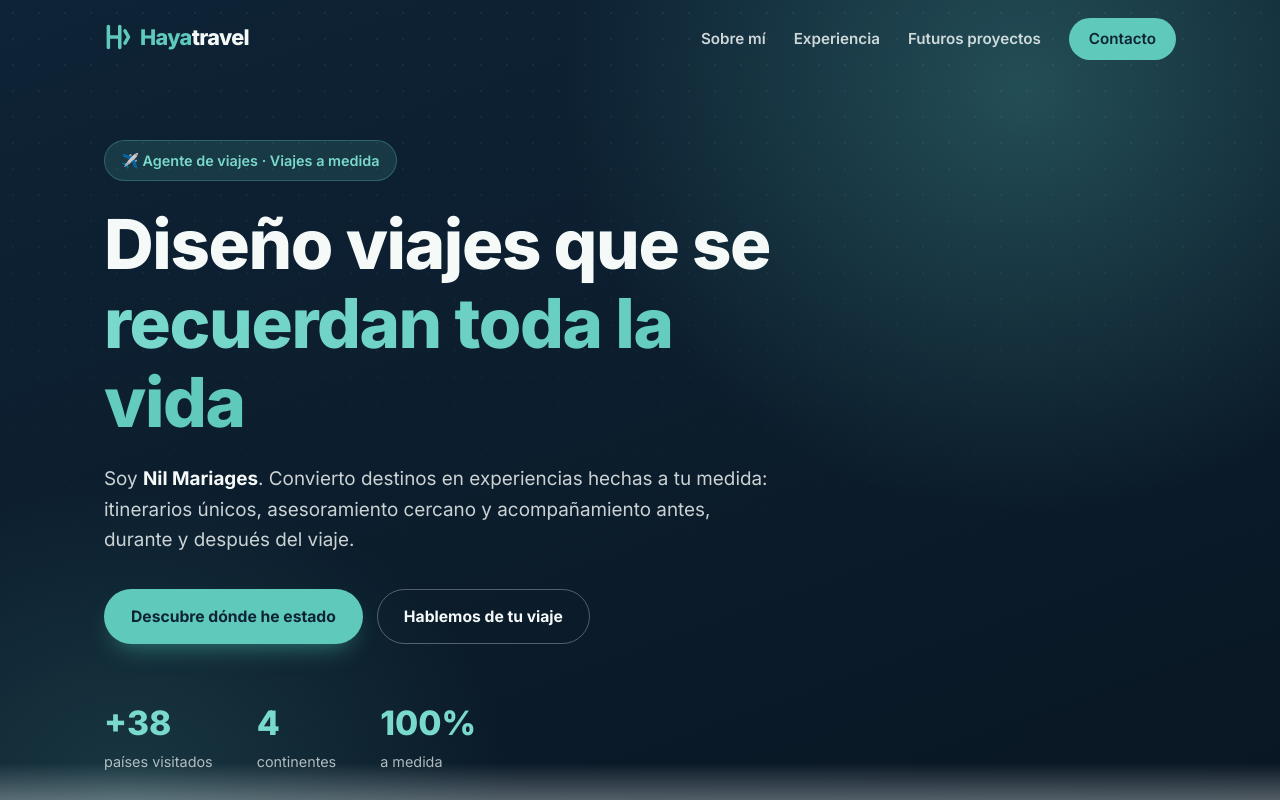
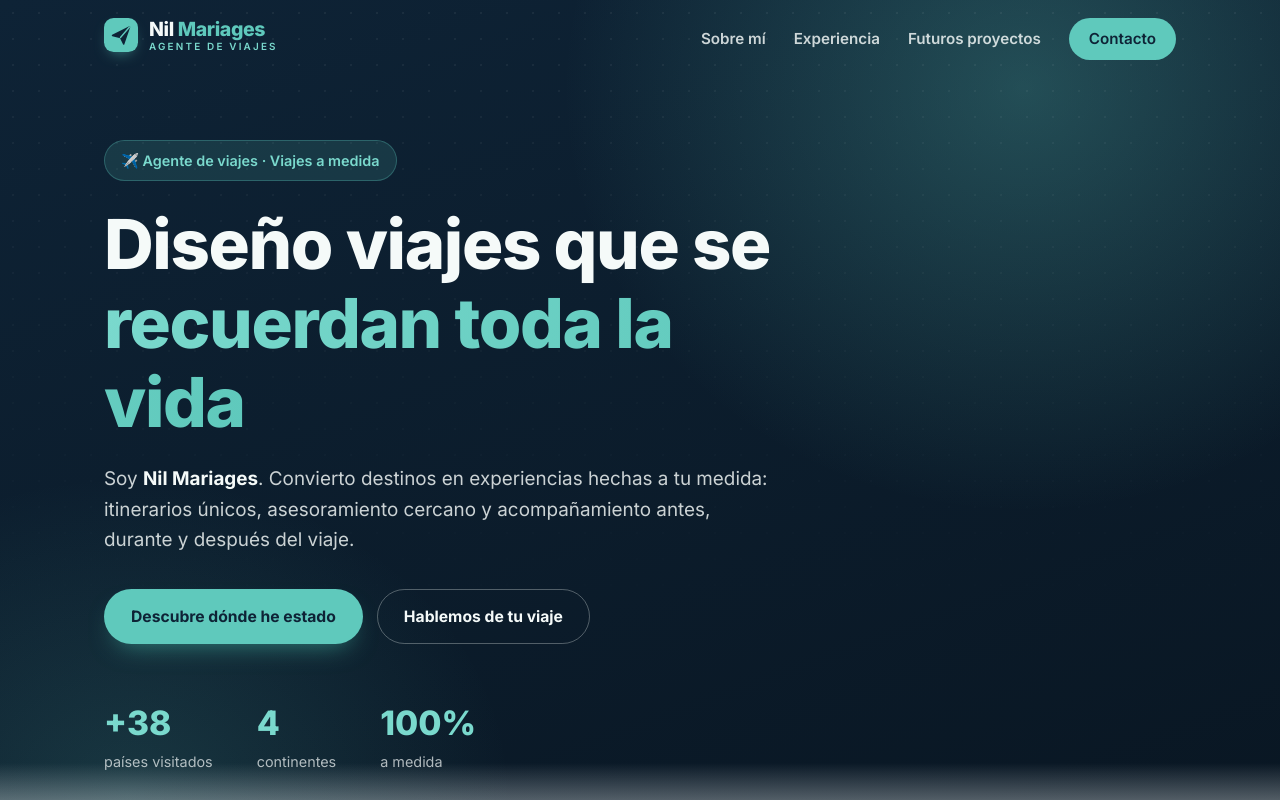
Before and after one commit to Doplax/nil-mariages, an Astro site: page / in a window 1280 px wide. Shown: the top 800 px of the page. Built offline with nearby package versions, Linux system fonts and the light colour scheme; Astro itself is replaced by a stand-in of ours.

Commit message:
refactor(brand): rebrand site to Nil Mariages with custom logo
Haya travel was only a colour-palette reference, not the brand. Replace
the wordmark with a custom Nil Mariages logo (paper-plane mark + name +
"Agente de viajes" tagline), update the favicon, page title, metadata,
footer and contact details accordingly.

Co-Authored-By: Claude Opus 4.8 (1M context) <noreply@anthropic.com>

```diff
--- a/package.json
+++ b/package.json
@@ -1,5 +1,5 @@
 {
-  "name": "haya-travel-portfolio",
+  "name": "nil-mariages-portfolio",
   "type": "module",
   "version": "1.0.0",
   "private": true,
--- a/src/components/Logo.astro
+++ b/src/components/Logo.astro
@@ -1,26 +1,32 @@
 ---
 interface Props {
-  /** Color del texto "travel" y del trazo: 'navy' sobre fondo claro, 'cream' sobre fondo oscuro */
+  /** Color del texto: 'navy' sobre fondo claro, 'cream' sobre fondo oscuro */
   variant?: 'navy' | 'cream';
+  /** Muestra la línea de tagline bajo el nombre */
+  tagline?: boolean;
 }
-const { variant = 'navy' } = Astro.props;
-const travelColor = variant === 'navy' ? 'var(--navy)' : 'var(--cream)';
+const { variant = 'navy', tagline = true } = Astro.props;
+const nameColor = variant === 'navy' ? 'var(--navy)' : 'var(--cream)';
+const tagColor = variant === 'navy' ? 'var(--teal-deep)' : 'var(--teal-bright)';
 ---
 
-<span class="logo" aria-label="Haya travel">
+<span class="logo" aria-label="Nil Mariages, agente de viajes">
   <span class="logo-mark" aria-hidden="true">
-    <svg viewBox="0 0 32 32" width="28" height="28" fill="none" xmlns="http://www.w3.org/2000/svg">
+    <svg viewBox="0 0 32 32" width="34" height="34" fill="none" xmlns="http://www.w3.org/2000/svg">
+      <rect width="32" height="32" rx="9" fill="var(--teal)"></rect>
       <path
-        d="M5 4v24M5 16h13M18 4v24"
-        stroke="var(--teal)"
-        stroke-width="4"
-        stroke-linecap="round"
+        d="M8 16.5l16-8-5.5 16-3-6.2L8 16.5z"
+        fill="var(--navy)"
+        stroke="var(--navy)"
+        stroke-width="1.4"
+        stroke-linejoin="round"
       ></path>
-      <path d="M24 9l4 7-4 7" stroke="var(--teal)" stroke-width="4" stroke-linecap="round" stroke-linejoin="round"></path>
+      <path d="M15.5 18.3L24 8.5" stroke="var(--teal)" stroke-width="1.3" stroke-linecap="round"></path>
     </svg>
   </span>
   <span class="logo-text">
-    <span class="logo-haya">Haya</span><span class="logo-travel" style={`color:${travelColor}`}>travel</span>
+    <span class="logo-name" style={`color:${nameColor}`}>Nil <span class="logo-accent">Mariages</span></span>
+    {tagline && <span class="logo-tag" style={`color:${tagColor}`}>Agente de viajes</span>}
   </span>
 </span>
 
@@ -28,17 +34,33 @@ const travelColor = variant === 'navy' ? 'var(--navy)' : 'var(--cream)';
   .logo {
     display: inline-flex;
     align-items: center;
-    gap: 8px;
+    gap: 11px;
   }
   .logo-mark {
     display: inline-flex;
+    flex-shrink: 0;
+    box-shadow: 0 6px 16px -8px rgba(95, 201, 188, 0.9);
+    border-radius: 9px;
   }
   .logo-text {
-    font-size: 1.35rem;
+    display: flex;
+    flex-direction: column;
+    line-height: 1.05;
+  }
+  .logo-name {
+    font-size: 1.22rem;
     font-weight: 800;
-    letter-spacing: -0.03em;
+    letter-spacing: -0.02em;
   }
-  .logo-haya {
+  .logo-accent {
     color: var(--teal);
   }
+  .logo-tag {
+    font-size: 0.62rem;
+    font-weight: 600;
+    letter-spacing: 0.22em;
+    text-transform: uppercase;
+    color: var(--teal-deep);
+    margin-top: 2px;
+  }
 </style>
--- a/src/layouts/Layout.astro
+++ b/src/layouts/Layout.astro
@@ -8,7 +8,7 @@ interface Props {
 }
 
 const {
-  title = 'Nil Mariages · Haya travel — Agente de viajes a medida',
+  title = 'Nil Mariages — Agente de viajes a medida',
   description = 'Agente de viajes especializado en el diseño y venta de viajes a medida. Más de 40 países visitados en Asia, América, África y Europa.',
 } = Astro.props;
 ---
@@ -70,14 +70,14 @@ const {
           </div>
           <div>
             <h4>Contacto</h4>
-            <a href="mailto:hola@hayatravel.com">hola@hayatravel.com</a>
+            <a href="mailto:hola@nilmariages.com">hola@nilmariages.com</a>
             <a href="https://wa.me/" target="_blank" rel="noopener">WhatsApp</a>
             <a href="https://instagram.com/" target="_blank" rel="noopener">Instagram</a>
           </div>
         </div>
       </div>
       <div class="container footer-bottom">
-        <span>© {new Date().getFullYear()} Nil Mariages · Haya travel</span>
+        <span>© {new Date().getFullYear()} Nil Mariages · Agente de viajes</span>
         <span>Hecho con pasión viajera ✈️</span>
       </div>
     </footer>
--- a/src/styles/global.css
+++ b/src/styles/global.css
@@ -1,5 +1,5 @@
 :root {
-  /* Paleta de marca Haya travel */
+  /* Paleta de marca: navy + teal (referencia de color del cliente) */
   --navy: #0e2336;
   --navy-deep: #091622;
   --navy-soft: #16314a;
```
Also changed, not shown: public/favicon.svg, 1 other file.
